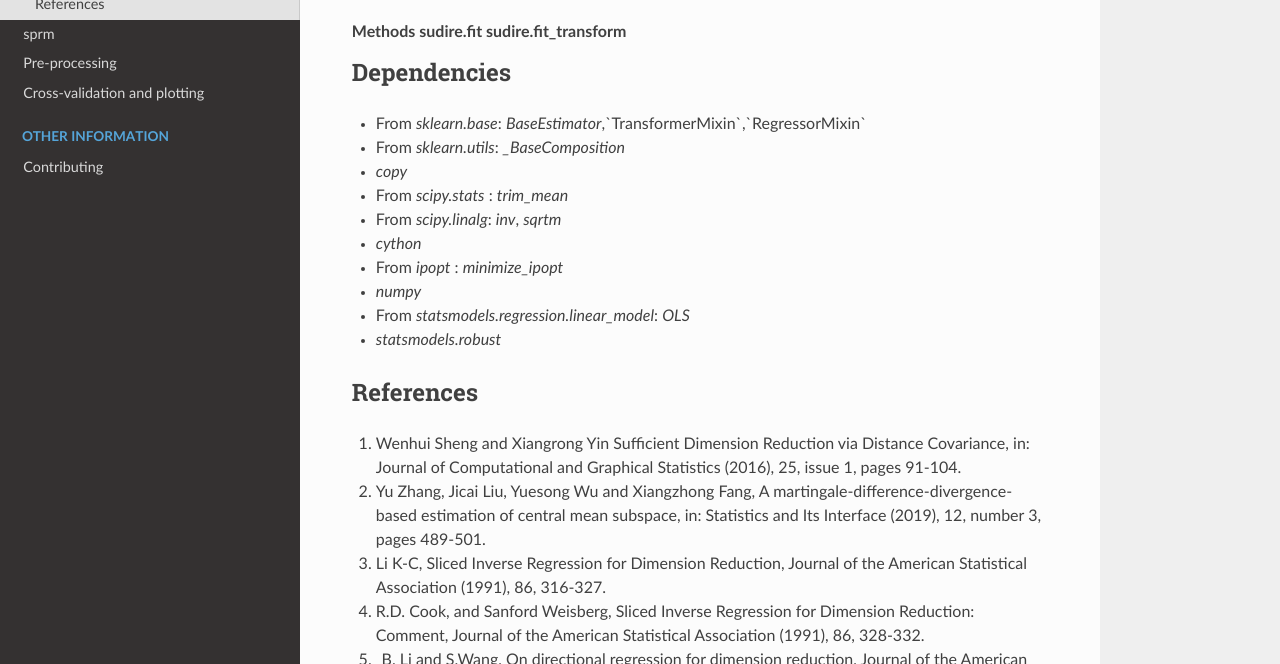
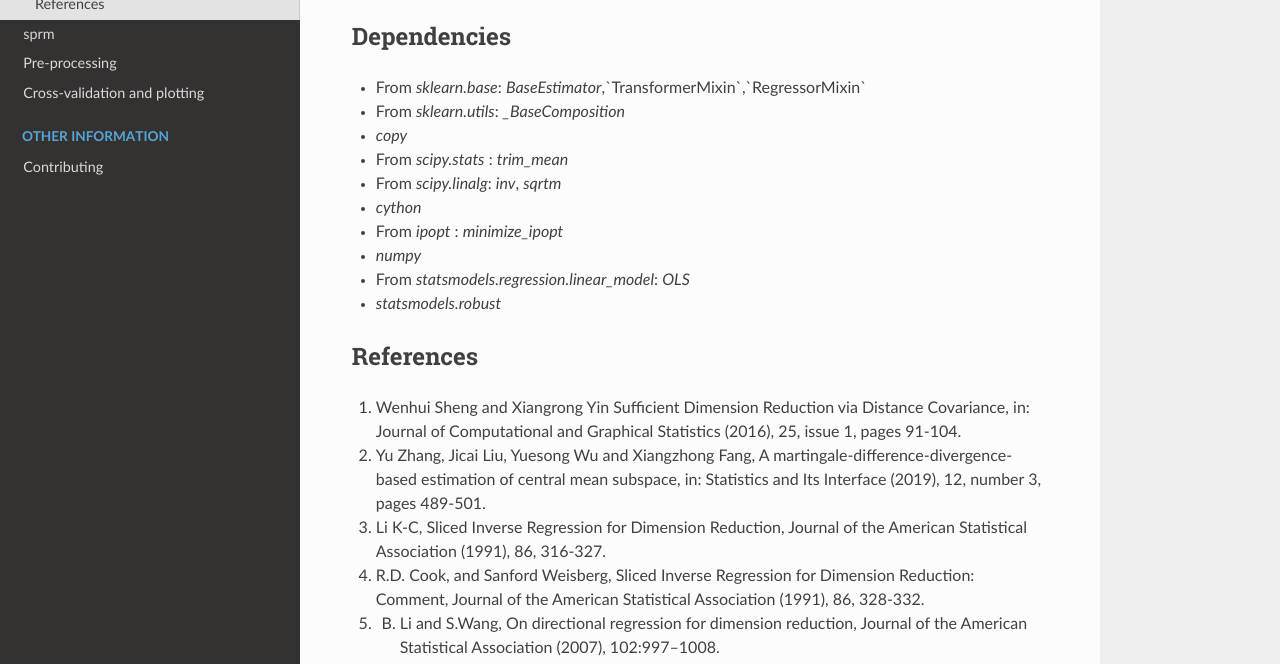
Before and after one commit to emmanueljordy/RobDimRed, a Sphinx documentation site: the page built from docs/sudire.rst, in a window 1280 px wide and 900 px high, scrolled down 1038 px, cut to the strip 236-900 px from the top of the window. Built offline with Sphinx 7.4.7 and the Read the Docs theme 2.0.0, drawn with Linux system fonts in a browser that asks for light colours; formulas are drawn with MathJax 3.

Commit message:
Update sudire.rst

```diff
--- a/docs/sudire.rst
+++ b/docs/sudire.rst
@@ -64,11 +64,8 @@
     :toctree: generated/
     :caption: Sudire
 
-    sudire
+    sudire.sudire.sudire
 
-.. rubric:: Methods
-   sudire.fit
-   sudire.fit_transform
 
 
 
```
